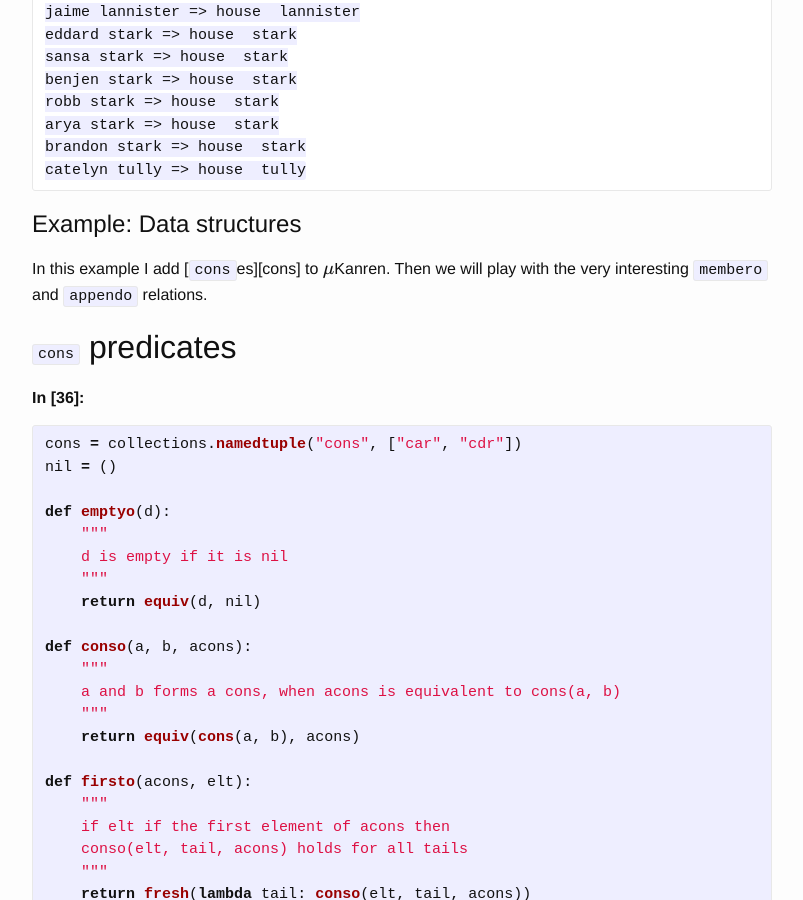
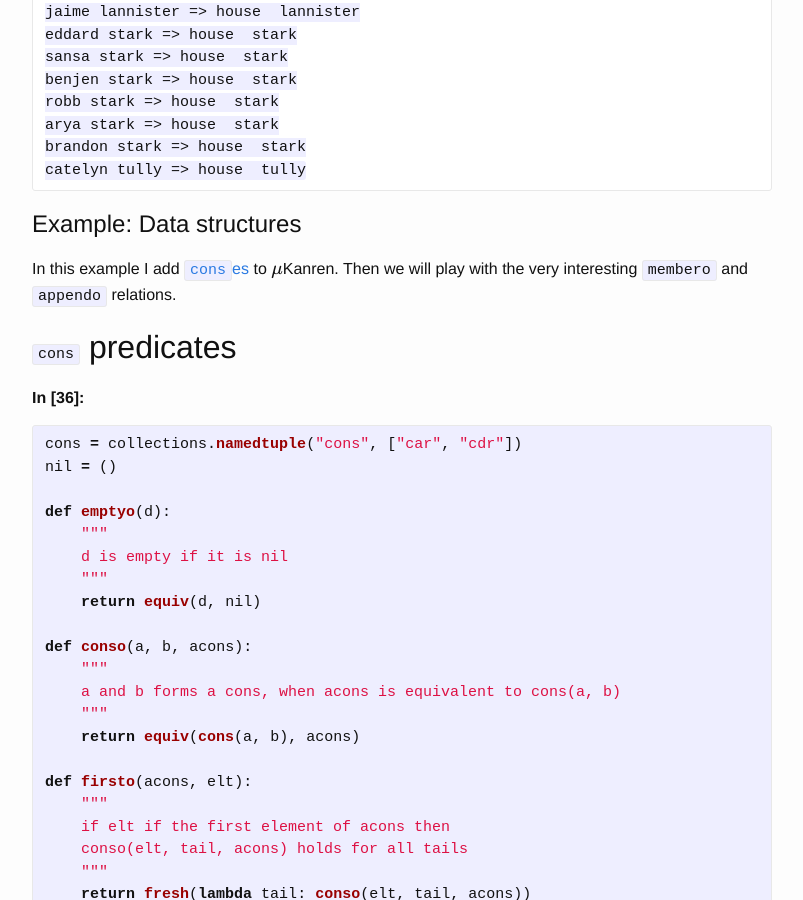
Before and after one commit to vdelia/vdelia.github.io, a Jekyll site: the page built from _posts/2015-09-28-microkanren-with-python.md, in a window 1280 px wide and 900 px high, scrolled down 15936 px. Shown: the whole window, without its empty margins (238-1041 px from the left). Built offline with Jekyll 4.4.1, drawn with Linux system fonts in a browser that asks for light colours; formulas are drawn with MathJax 3; comment, search, counter and statistics services are not loaded; part of the change alters nothing that is shown.

Commit message:
reference for cons

```diff
--- a/_posts/2015-09-28-microkanren-with-python.md
+++ b/_posts/2015-09-28-microkanren-with-python.md
@@ -1146,3 +1146,4 @@ for (head, L) in run(lambda head, L: appendo(head, [3,4], L), stop=5):
 [racket]: http://racket-lang.org/
 [core.logic]: https://github.com/clojure/core.logic
 [micro-paper]: http://webyrd.net/scheme-2013/papers/HemannMuKanren2013.pdf
+[cons]: https://en.wikipedia.org/wiki/Cons
```
